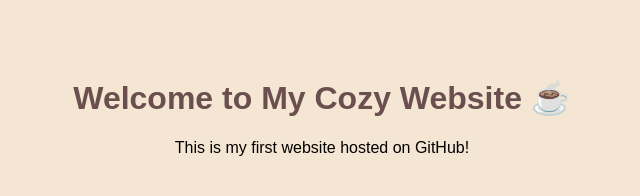
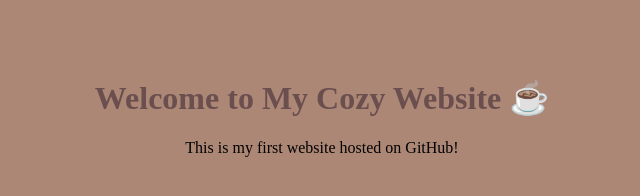
Before and after one commit to kikireverie/kikireverie.github.io, a plain HTML site: page index.html in a window 1280 px wide. Shown: the whole page, without its empty margins (318-958 px from the left). Drawn offline with Linux system fonts and the light colour scheme.

Commit message:
Update index.html

```diff
--- a/index.html
+++ b/index.html
@@ -4,8 +4,8 @@
   <title>My Cozy Website</title>
   <style>
     body {
-      background: #f5e6d3;
-      font-family: Arial;
+      background: #AD8776;
+      font-family: Lobster Two;
       text-align: center;
       padding: 50px;
     }
```
